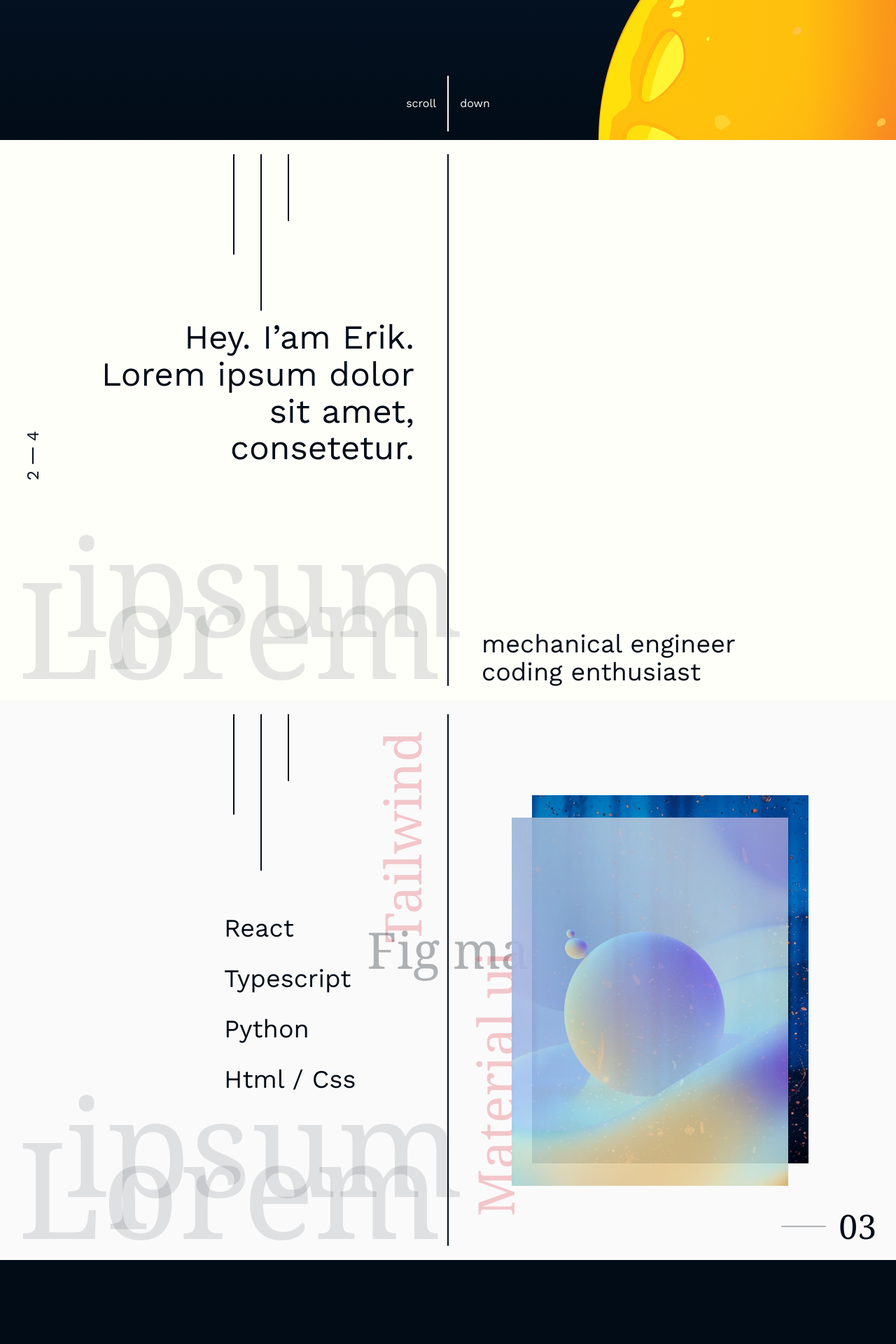
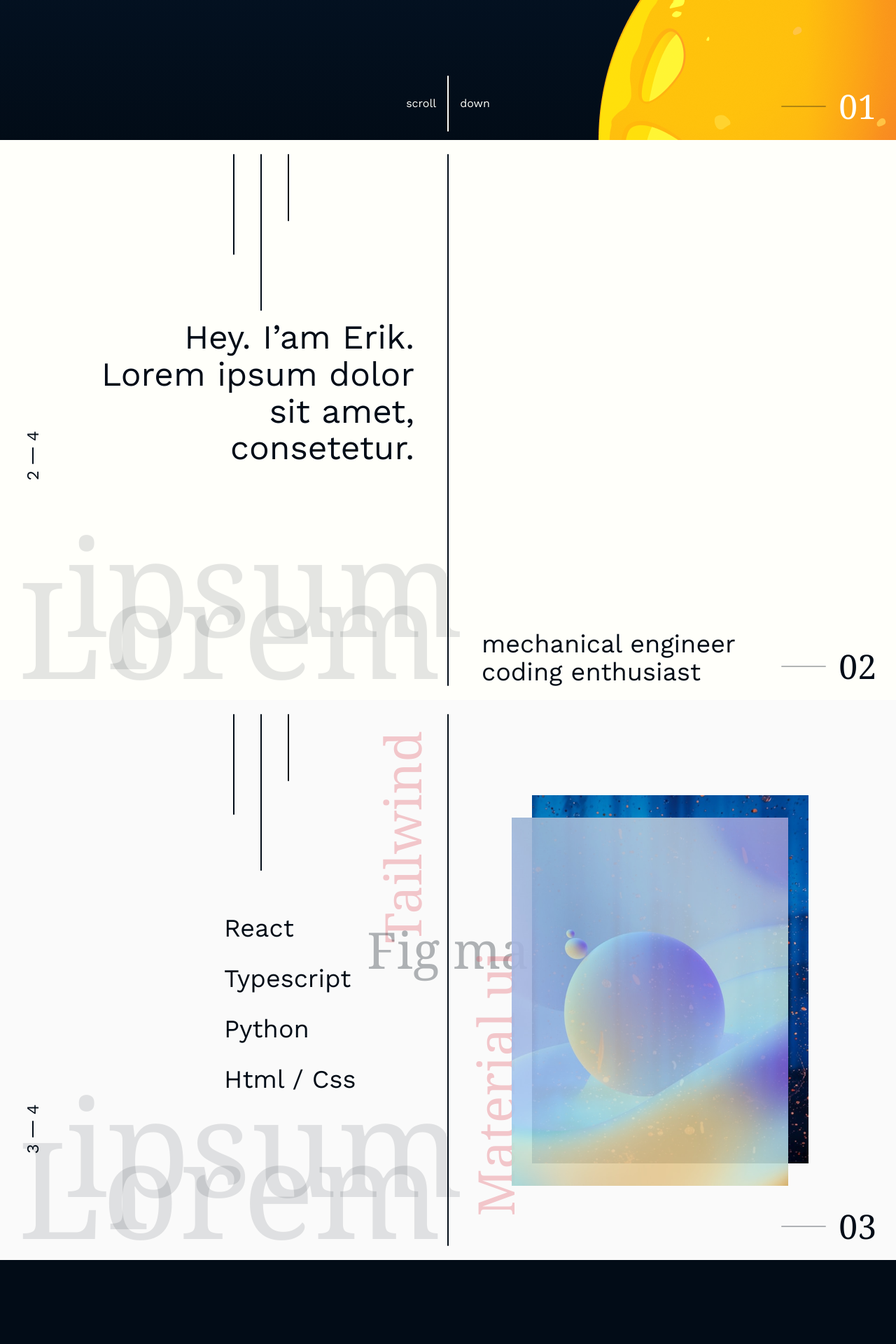
Before and after one commit to erikstreller/space-intro, a React (Vite) app: page / in a window 1280 px wide. Shown: the part 600-2520 px from the top of the page at 70% size. Built offline with nearby package versions, Linux system fonts and the light colour scheme; a web font is replaced by a local one.

Commit message:
add section number

```diff
--- a/src/layout/About.tsx
+++ b/src/layout/About.tsx
@@ -1,5 +1,6 @@
 import planet3 from "../assets/planet3.png"
 import LineTrio from "../components/LineTrio"
+import SectionNumber from "../components/SectionNumber"
 import TextOverlay from "../components/TextOverlay"
 
 const About = () => {
@@ -41,6 +42,7 @@ const About = () => {
         alt="moon2"
         className="absolute bottom-[40vh] left-[9vw] hidden sm:flex lg:opacity-75"
       />
+      <SectionNumber number={2} />
     </section>
   )
 }
--- a/src/layout/Contact.tsx
+++ b/src/layout/Contact.tsx
@@ -10,6 +10,11 @@ const Contact = () => {
         Page coming
       </div>
       <SectionNumber number={4} numberColor="light" />
+      <div className="absolute top-[720px] left-10 text-light text-2xl sm:hidden">
+        <div className="-rotate-90">4</div>
+        <div className="h-6 w-0.5 bg-light rounded-full ml-[6px]" />
+        <div className="-rotate-90">4</div>
+      </div>
     </section>
   )
 }
--- a/src/layout/Hero.tsx
+++ b/src/layout/Hero.tsx
@@ -1,6 +1,7 @@
 import planet1 from "../assets/planet1.png"
 import planet2 from "../assets/planet2.png"
 import planet3 from "../assets/planet3.png"
+import SectionNumber from "../components/SectionNumber"
 
 const Hero = () => {
   return (
@@ -58,6 +59,7 @@ const Hero = () => {
         className="fixed bottom-[45vh] right-[9vw] z-10 sm:z-0
         lg:opacity-75"
       />
+      <SectionNumber number={1} numberColor="light" />
     </section>
   )
 }
--- a/src/layout/Skills.tsx
+++ b/src/layout/Skills.tsx
@@ -51,6 +51,11 @@ const Skills = () => {
         />
       </div>
       <SectionNumber number={3} />
+      <div className="absolute top-[569px] left-10 text-dark text-2xl sm:hidden">
+        <div className="-rotate-90">4</div>
+        <div className="h-6 w-0.5 bg-dark rounded-full ml-[6px]" />
+        <div className="-rotate-90">3</div>
+      </div>
     </section>
   )
 }
```
